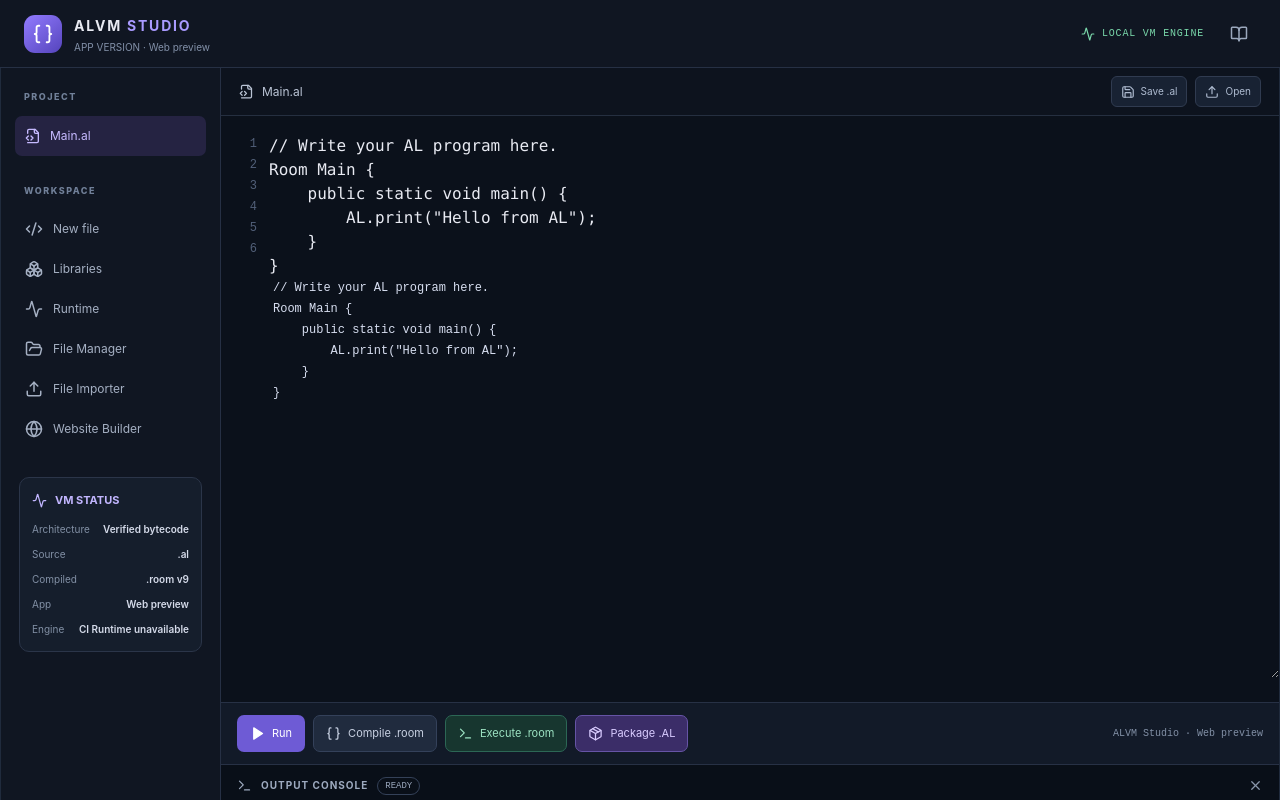
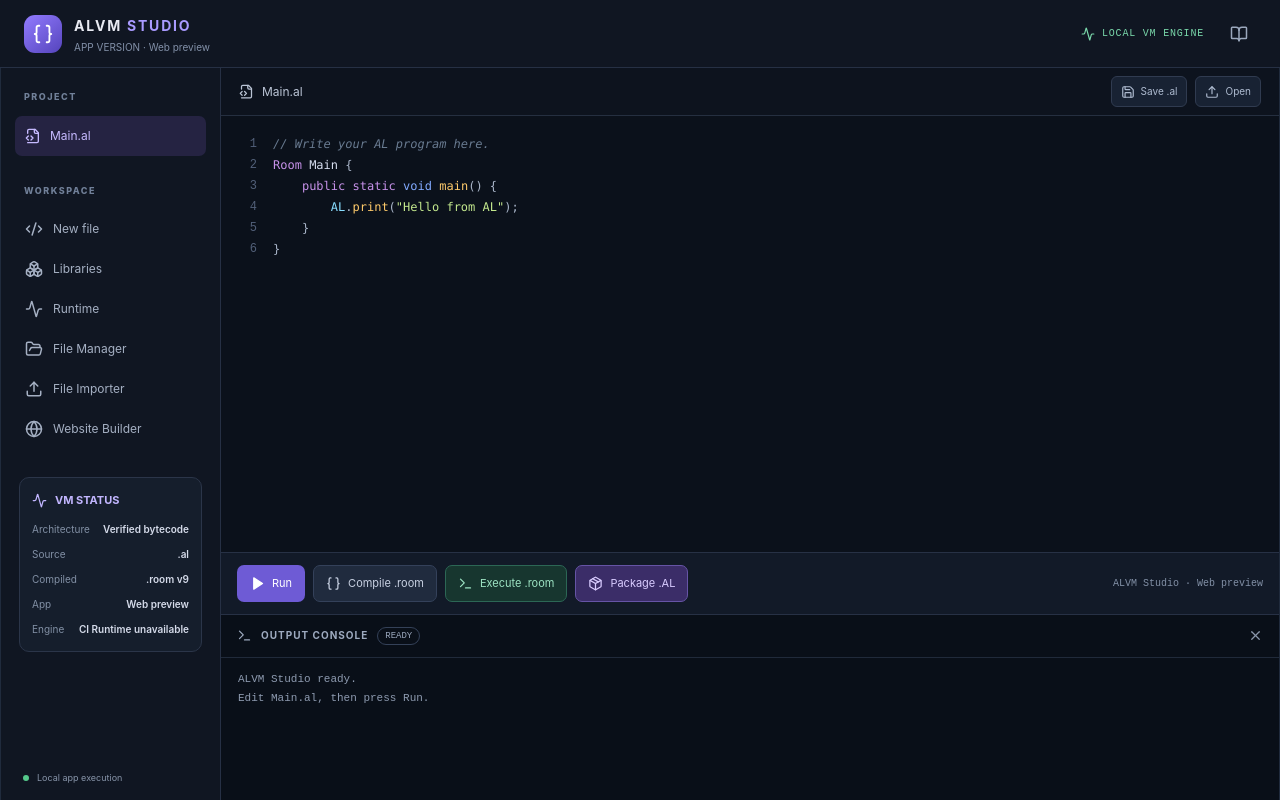
Before and after one commit to akaswising-ui/ALVM, a React (Vite) app in the folder studio-ui/: page / in a window 1280 px wide. Shown: the top 800 px of the page. Built offline with nearby package versions, Linux system fonts and the light colour scheme.

Commit message:
Finish live AL syntax highlighting theme and typed token renderer

```diff
--- a/studio-ui/src/App.tsx
+++ b/studio-ui/src/App.tsx
@@ -1,4 +1,4 @@
-import { useEffect, useMemo, useRef, useState } from 'react';
+import { useEffect, useMemo, useRef, useState, type ReactNode } from 'react';
 import ChessPlayer from './ChessPlayer';
 import Libraries from './Libraries';
 import WebsiteBuilder from './WebsiteBuilder';
@@ -412,7 +412,7 @@ const alTypeTokens = new Set([
 ]);
 const alApiTokens = new Set(['AL', 'UI', 'Game', 'Chess', 'Math', 'Files', 'Audio']);
 
-function highlightAL(source: string): Array<string | JSX.Element> {
+function highlightAL(source: string): Array<string | ReactNode> {
   const pattern = /\/\/[^\n]*|\/\*[\s\S]*?\*\/|"(?:\\.|[^"\\])*"|'(?:\\.|[^'\\])*'|[A-Za-z_][A-Za-z0-9_]*|\d+(?:\.\d+)?|==|!=|<=|>=|\+=|-=|\*=|\/=|\+\+|--|&&|\|\||[{}()\[\];,.+\-*/%!=<>]/g;
   const output: Array<string | JSX.Element> = [];
   let cursor = 0;
--- a/studio-ui/src/index.css
+++ b/studio-ui/src/index.css
@@ -685,3 +685,14 @@ footer {
     font-size: 8px;
   }
 }
+
+
+/* AL syntax-color layer; the textarea remains the actual editable input. */
+.editor-stack{position:relative;min-width:0;min-height:400px;height:100%;overflow:hidden;background:transparent}
+.editor-area .syntax-highlight,.editor-area .source-input{position:absolute;inset:0;display:block;width:100%;height:100%;min-height:400px;margin:0;padding:0 18px 0 4px;border:0;border-radius:0;font:12px/1.75 ui-monospace,SFMono-Regular,Menlo,Consolas,monospace;font-variant-ligatures:none;letter-spacing:normal;tab-size:4;white-space:pre;overflow-wrap:normal;word-break:normal}
+.editor-area .syntax-highlight{z-index:1;overflow:hidden;pointer-events:none;color:#d7def0;background:transparent}
+.editor-area .source-input{z-index:2;resize:none;overflow:auto;outline:0;background:transparent;color:transparent;-webkit-text-fill-color:transparent;caret-color:#f1f5ff;text-shadow:none}
+.editor-area .source-input::selection{background:rgba(125,108,224,.38);-webkit-text-fill-color:transparent}
+.editor-area .line-numbers{overflow:hidden}
+.syntax-keyword{color:#c792ea}.syntax-type{color:#82aaff}.syntax-string{color:#c3e88d}.syntax-number{color:#f78c6c}.syntax-literal{color:#ff9cac}.syntax-comment{color:#697b91;font-style:italic}.syntax-api{color:#89ddff}.syntax-function{color:#ffcb6b}.syntax-operator{color:#89ddff}.syntax-punctuation{color:#aab6ca}.syntax-identifier,.syntax-plain{color:#d7def0}
+@media(max-width:700px){.editor-area .syntax-highlight,.editor-area .source-input{font-size:11px;min-height:360px}}
```
